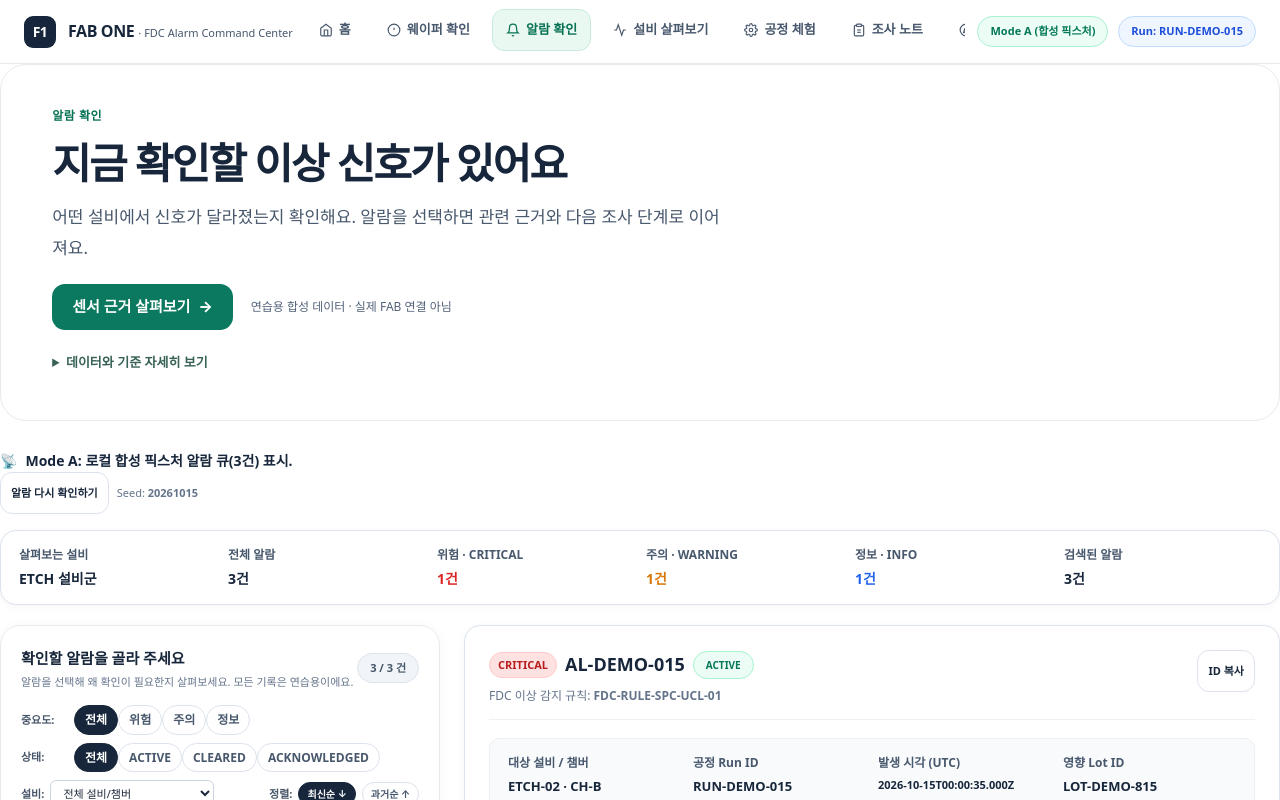
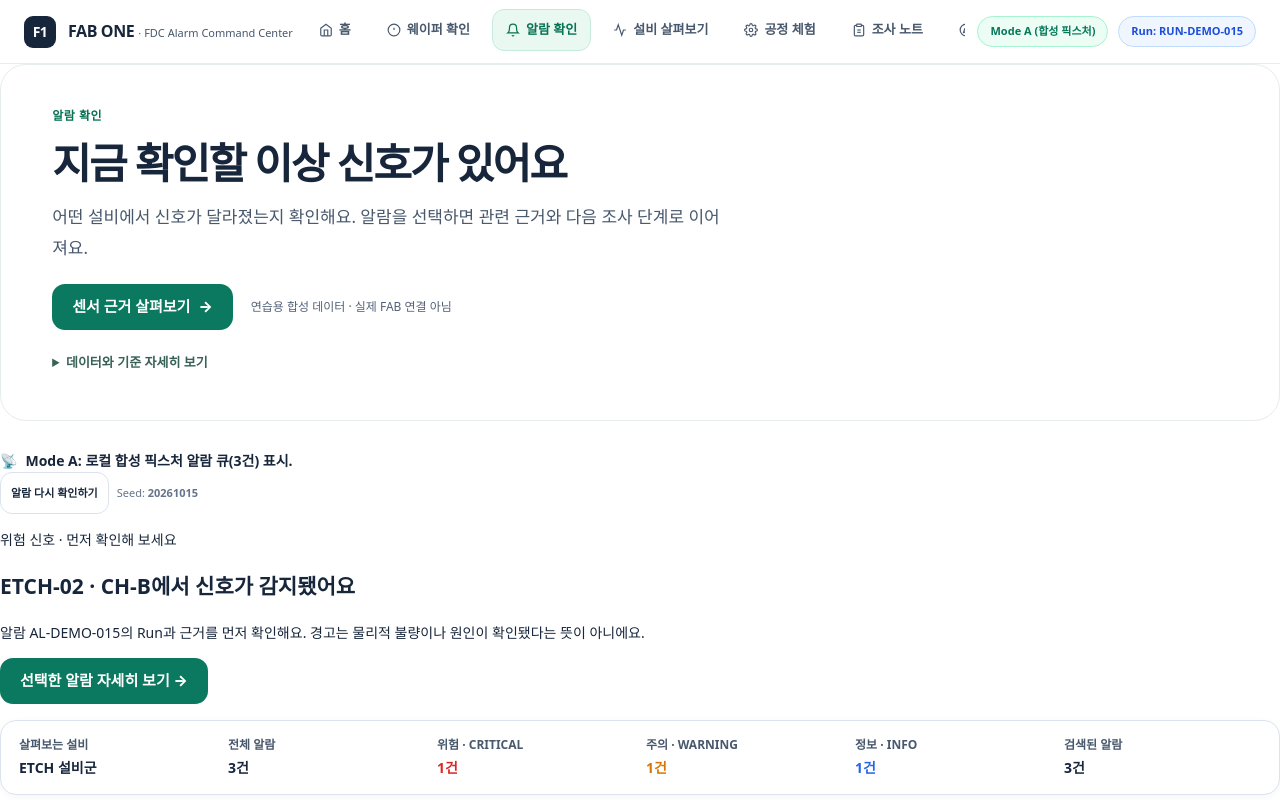
Before and after one commit to Junebooky/semi_fab, a Next.js app in the folder apps/web/: page /command-center in a window 1280 px wide. Shown: the top 800 px of the page. Built offline with nearby package versions, Linux system fonts and the light colour scheme.

Commit message:
feat(ux): make selected alert the first decision before dense KPI diagnostics

```diff
--- a/apps/web/src/app/command-center/page.tsx
+++ b/apps/web/src/app/command-center/page.tsx
@@ -447,6 +447,18 @@ function CommandCenterContent() {
           </div>
         </div>
 
+        {/* The selected investigation comes before KPI statistics: user-facing priority. */}
+        {selectedAlert && (
+          <section className="ux-spotlight" aria-label="현재 살펴볼 알람">
+            <div>
+              <p className="ux-spotlight__eyebrow">{selectedAlert.severity === 'CRITICAL' ? '위험 신호 · 먼저 확인해 보세요' : selectedAlert.severity === 'WARNING' ? '주의할 신호가 있어요' : '참고할 신호가 있어요'}</p>
+              <h2 className="ux-spotlight__title">{selectedAlert.equipment_id} · {selectedAlert.chamber_id}에서 신호가 감지됐어요</h2>
+              <p className="ux-spotlight__description">알람 {selectedAlert.alert_id}의 Run과 근거를 먼저 확인해요. 경고는 물리적 불량이나 원인이 확인됐다는 뜻이 아니에요.</p>
+            </div>
+            <a className="ux-btn ux-btn--primary" href="#cc-selected-alarm-detail">선택한 알람 자세히 보기 →</a>
+          </section>
+        )}
+
         {/* Global Statistics Bar (KPI Badges) */}
         <div className="cc-kpi-bar">
           <div className="cc-kpi-item">
@@ -725,7 +737,7 @@ function CommandCenterContent() {
 
           {/* Right Column: Selected Alarm Engineering Detail Card */}
           {selectedAlert ? (
-            <section className="cc-detail-card" aria-label="선택 알람 상세">
+            <section id="cc-selected-alarm-detail" className="cc-detail-card" aria-label="선택 알람 상세">
               {/* Header */}
               <div style={{ display: 'flex', justifyContent: 'space-between', alignItems: 'flex-start', borderBottom: '1px solid #EDF1F5', paddingBottom: '14px', marginBottom: '18px' }}>
                 <div>
```
